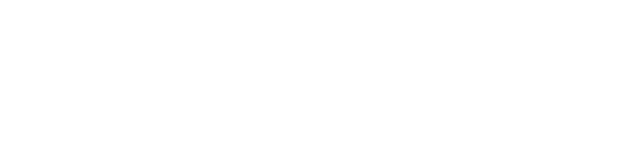
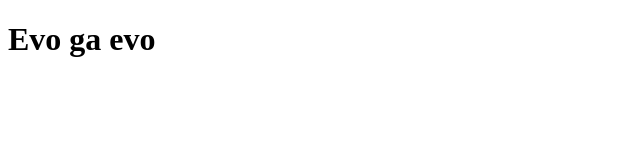
Before and after one commit to psihonaut14/psihonaut14.github.io, a plain HTML site: page index.html in a window 1280 px wide. Shown: the whole page, without its empty margins (0-640 px from the left). Drawn offline with Linux system fonts and the light colour scheme.

Commit message:
eevvvvooo

```diff
--- a/index.html
+++ b/index.html
@@ -5,6 +5,7 @@
     <title>Danilo</title>
 </head>
 <body>
+   <h1>Evo ga evo</h1>
 
 </body>
 </html>
```
